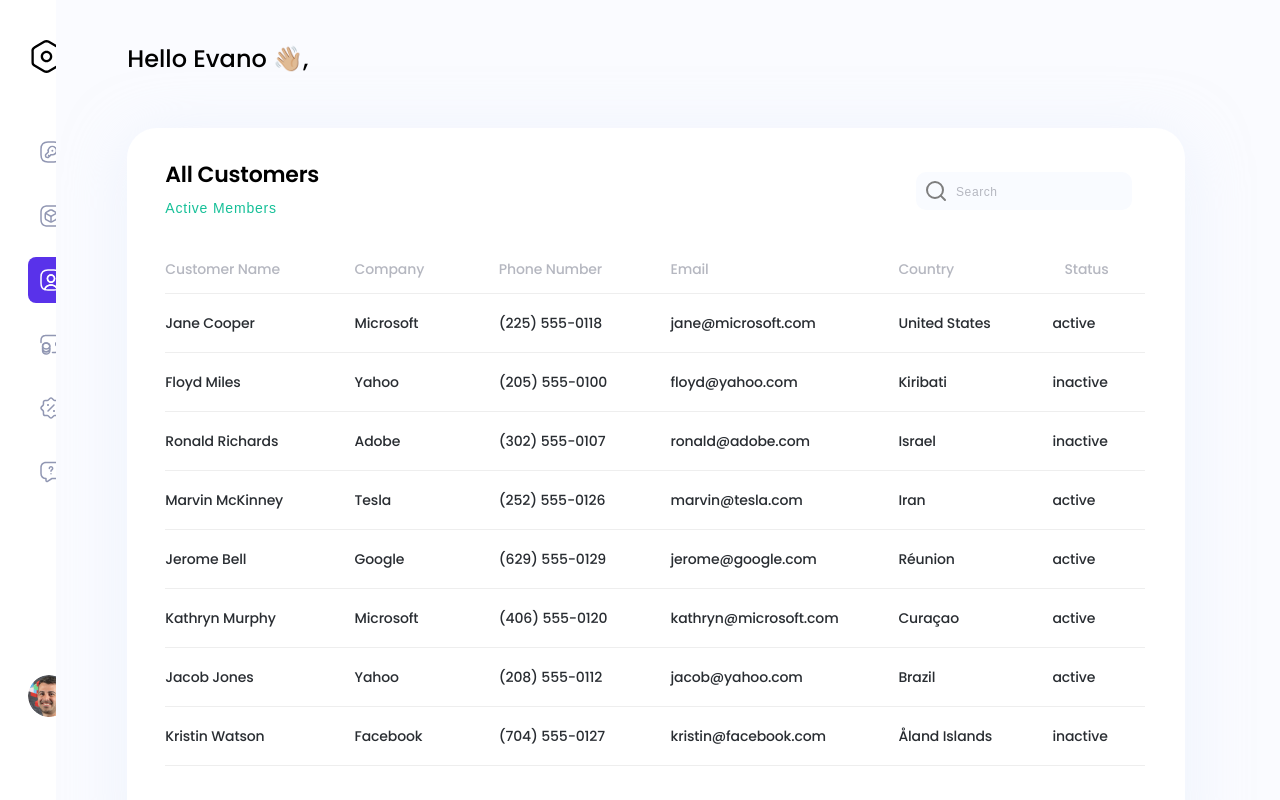
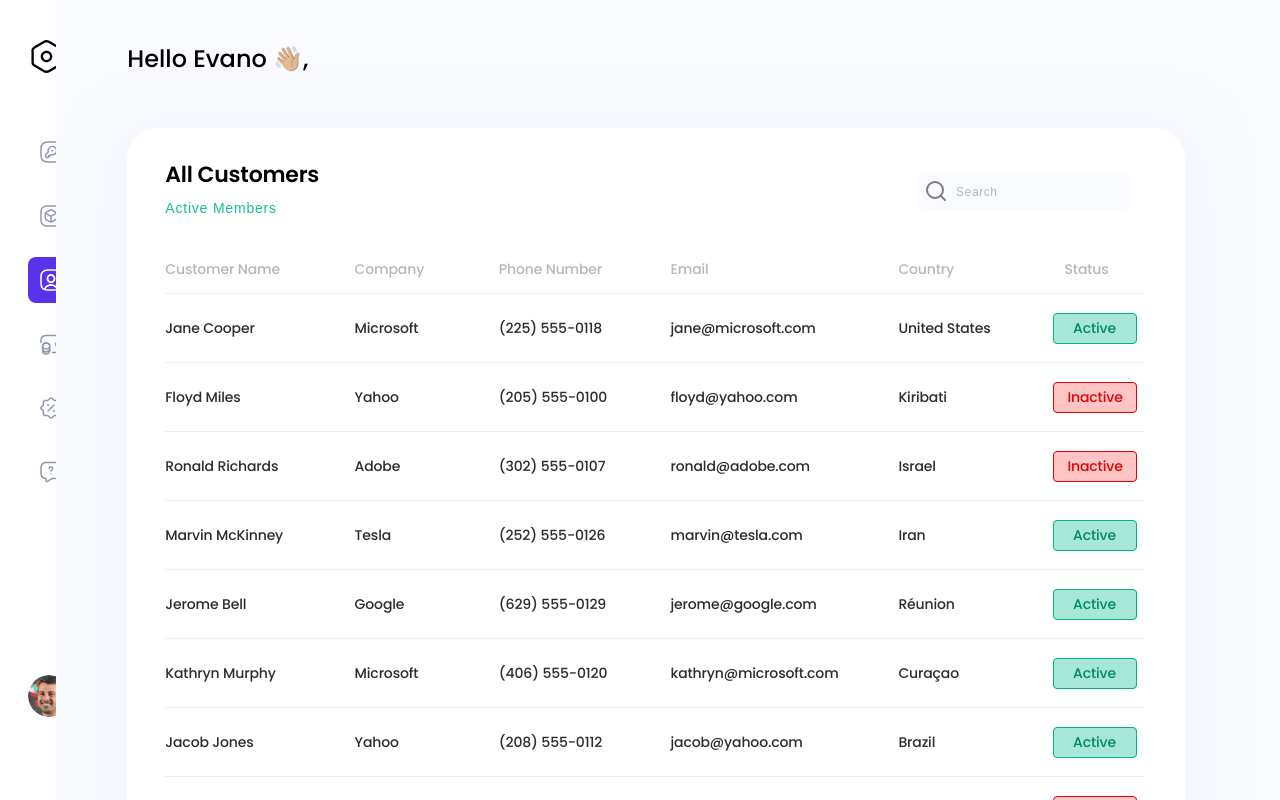
Before and after one commit to Oleksii-Martynenko-hub/crm-dashboard-test, a React (Vite) app: page / in a window 1280 px wide. Built offline with nearby package versions, Linux system fonts and the light colour scheme.

Commit message:
Added status components

```diff
--- /dev/null
+++ b/src/components/common/status/status.tsx
@@ -0,0 +1,26 @@
+import styled from 'styled-components';
+
+export interface StatusProps {
+  status: 'active' | 'inactive';
+}
+
+const StyledStatus = styled.span<{ status: StatusProps['status'] }>`
+  display: inline-block;
+  width: 84px;
+  letter-spacing: -0.01em;
+  text-align: center;
+  text-transform: capitalize;
+  padding: 4px 14px;
+  border-radius: 4px;
+  color: ${({ status }) => (status === 'active' ? '#008767' : '#DF0404')};
+  background: ${({ status }) =>
+    status === 'active' ? 'rgba(22, 192, 152, 0.38)' : '#FFC5C5'};
+  border: 1px solid
+    ${({ status }) => (status === 'active' ? '#00B087' : '#DF0404')};
+`;
+
+export function Status({ status }: StatusProps) {
+  return <StyledStatus status={status}>{status}</StyledStatus>;
+}
+
+export default Status;
--- a/src/components/customers-table/customers-table.tsx
+++ b/src/components/customers-table/customers-table.tsx
@@ -1,8 +1,9 @@
 import { useState } from 'react';
 import styled from 'styled-components';
 
+import Input from '../common/input/input';
+import Status from '../common/status/status';
 import { Customer } from 'src/components/pages/customers-page/customers-page';
-import Input from '../common/input/input';
 
 export interface CustomersTableProps {
   customers: Customer[];
@@ -128,6 +129,7 @@ export function CustomersTable({ customers }: CustomersTableProps) {
 
           <ActiveMembersBtn>Active Members</ActiveMembersBtn>
         </TitleWrapper>
+
         <InputWrapper>
           <Input
             id="search"
@@ -158,7 +160,13 @@ export function CustomersTable({ customers }: CustomersTableProps) {
             {currentData.map((customer) => (
               <tr key={customer.id}>
                 {customerColumns.map(({ column }) => (
-                  <td key={column}>{customer[column]}</td>
+                  <td key={column}>
+                    {column === 'status' ? (
+                      <Status status={customer[column]} />
+                    ) : (
+                      customer[column]
+                    )}
+                  </td>
                 ))}
               </tr>
             ))}
```
